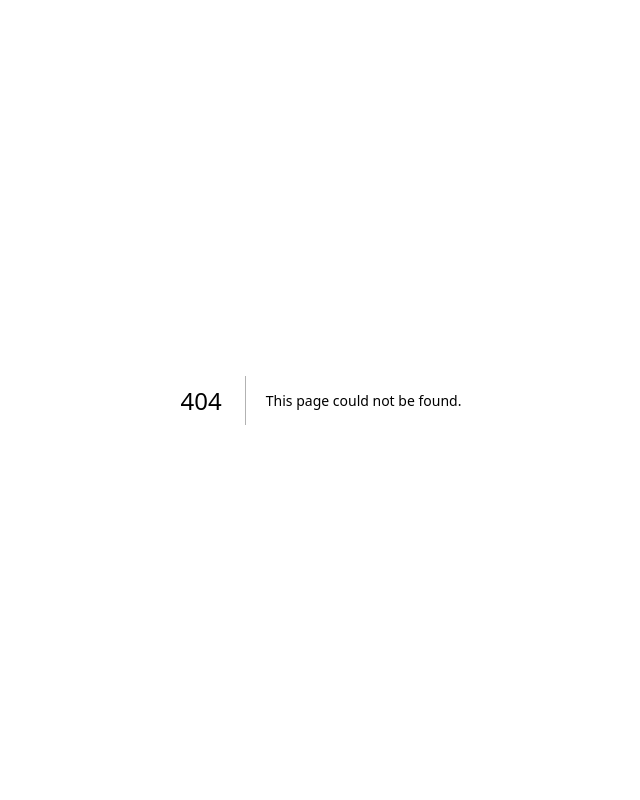
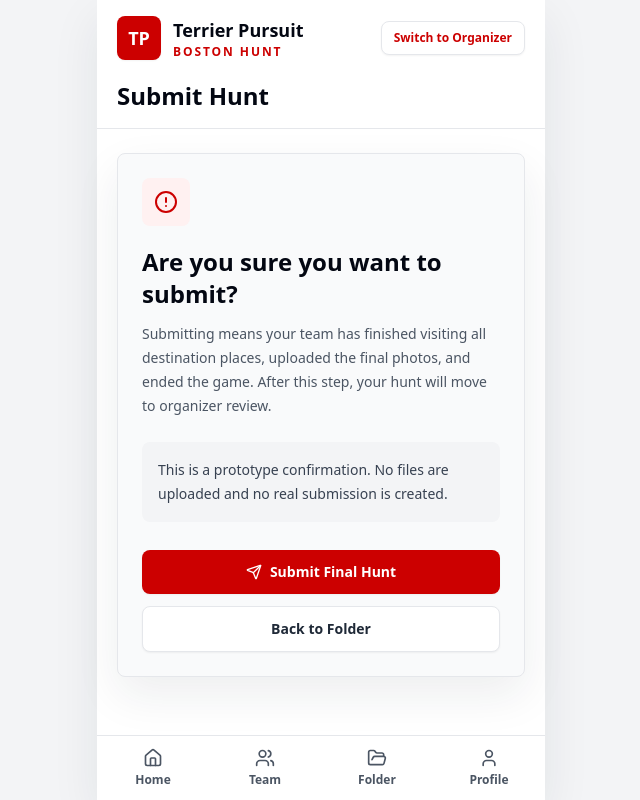
Before and after one commit to DannarZharkyn/terrier-pursuit-prototype, a Next.js app: page /participant/uploads/confirm in a window 1280 px wide. Before the commit this address had no page. Shown: the whole page, without its empty margins (319-959 px from the left). Built offline with nearby package versions, Linux system fonts and the light colour scheme.

Commit message:
Add participant hunt submission confirmation

```diff
--- /dev/null
+++ b/src/app/participant/uploads/confirm/page.tsx
@@ -0,0 +1,36 @@
+import Link from "next/link";
+import { AlertCircle, Send } from "lucide-react";
+import { ParticipantShell } from "@/components/participant-shell";
+
+export default function SubmitHuntConfirmPage() {
+  return (
+    <ParticipantShell title="Submit Hunt">
+      <section className="card p-6">
+        <div className="flex h-12 w-12 items-center justify-center rounded-lg bg-bu-soft text-bu-red">
+          <AlertCircle className="h-6 w-6" />
+        </div>
+        <h2 className="mt-5 text-2xl font-black text-gray-950">
+          Are you sure you want to submit?
+        </h2>
+        <p className="mt-3 text-sm leading-6 text-gray-600">
+          Submitting means your team has finished visiting all destination
+          places, uploaded the final photos, and ended the game. After this
+          step, your hunt will move to organizer review.
+        </p>
+        <div className="mt-6 rounded-lg bg-gray-100 p-4 text-sm leading-6 text-gray-700">
+          This is a prototype confirmation. No files are uploaded and no real
+          submission is created.
+        </div>
+        <div className="mt-7 grid gap-3">
+          <Link href="/participant/uploads/submitted" className="btn-primary">
+            <Send className="h-4 w-4" />
+            Submit Final Hunt
+          </Link>
+          <Link href="/participant/uploads" className="btn-secondary">
+            Back to Folder
+          </Link>
+        </div>
+      </section>
+    </ParticipantShell>
+  );
+}
--- a/src/app/participant/uploads/page.tsx
+++ b/src/app/participant/uploads/page.tsx
@@ -1,3 +1,4 @@
+import Link from "next/link";
 import { Plus, Send } from "lucide-react";
 import { ParticipantShell } from "@/components/participant-shell";
 import { PhotoGrid } from "@/components/photo-grid";
@@ -15,6 +16,10 @@ export default function SharedUploadFolderPage() {
               <p className="mt-1 text-sm text-gray-600">
                 All hunt photos are collected in one shared team folder.
               </p>
+              <p className="mt-3 text-sm leading-6 text-gray-700">
+                After your team has visited every destination, upload all final
+                photos here at once and submit the completed hunt.
+              </p>
             </div>
             <button
               className="flex h-12 w-12 shrink-0 items-center justify-center rounded-full bg-bu-red text-white shadow-sm"
@@ -26,10 +31,10 @@ export default function SharedUploadFolderPage() {
           </div>
         </section>
         <PhotoGrid />
-        <button className="btn-primary w-full" type="button">
+        <Link href="/participant/uploads/confirm" className="btn-primary w-full">
           <Send className="h-4 w-4" />
           Submit Hunt
-        </button>
+        </Link>
       </div>
     </ParticipantShell>
   );
--- /dev/null
+++ b/src/app/participant/uploads/submitted/page.tsx
@@ -0,0 +1,19 @@
+import { CheckCircle2 } from "lucide-react";
+import { ParticipantShell } from "@/components/participant-shell";
+
+export default function HuntSubmittedPage() {
+  return (
+    <ParticipantShell title="Game Complete">
+      <section className="card p-6 text-center">
+        <CheckCircle2 className="mx-auto h-14 w-14 text-bu-red" />
+        <h2 className="mt-5 text-2xl font-black text-gray-950">
+          Your hunt is under review
+        </h2>
+        <p className="mt-3 text-sm leading-6 text-gray-600">
+          Thank you for participating. Your team has submitted the hunt and the
+          game is over.
+        </p>
+      </section>
+    </ParticipantShell>
+  );
+}
```
